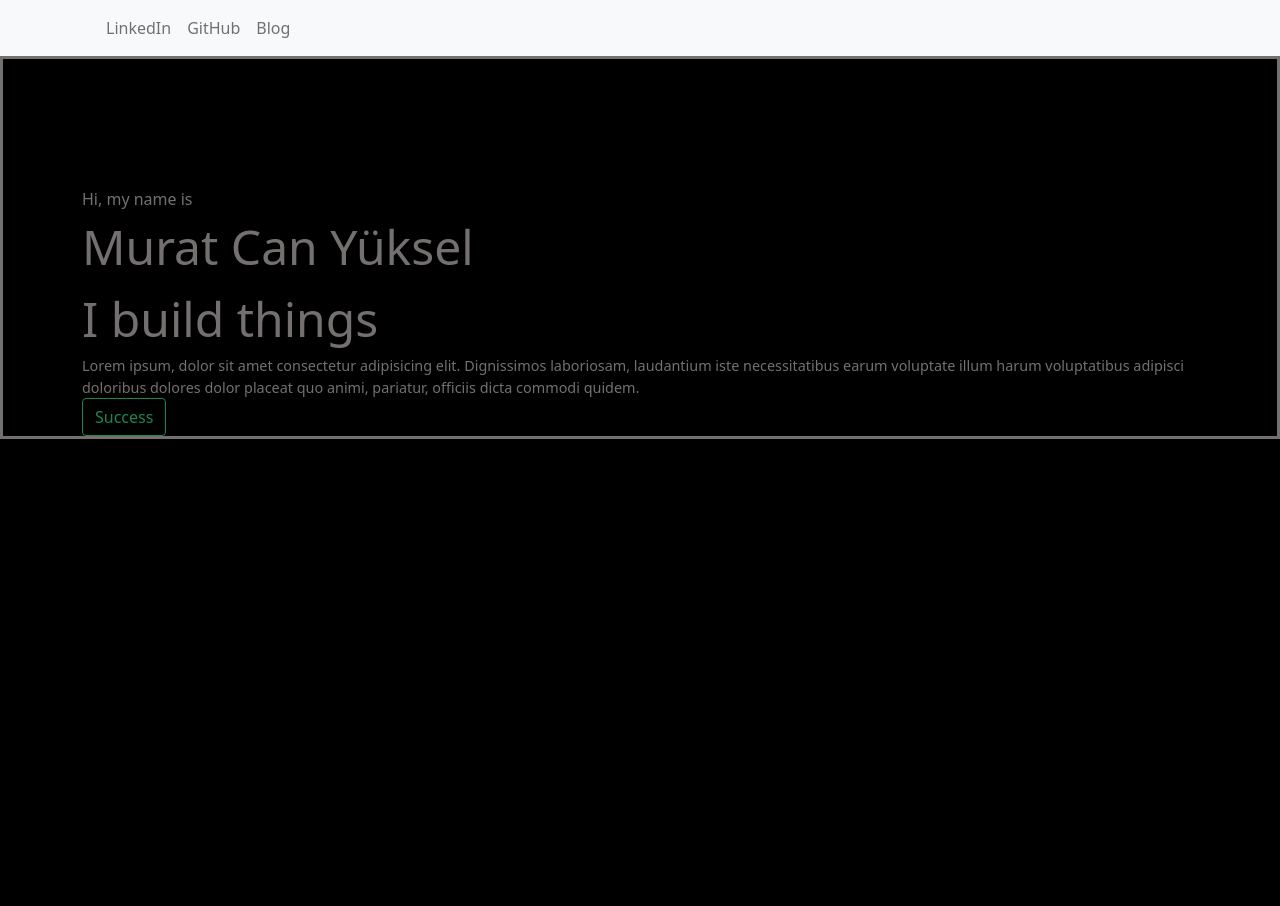
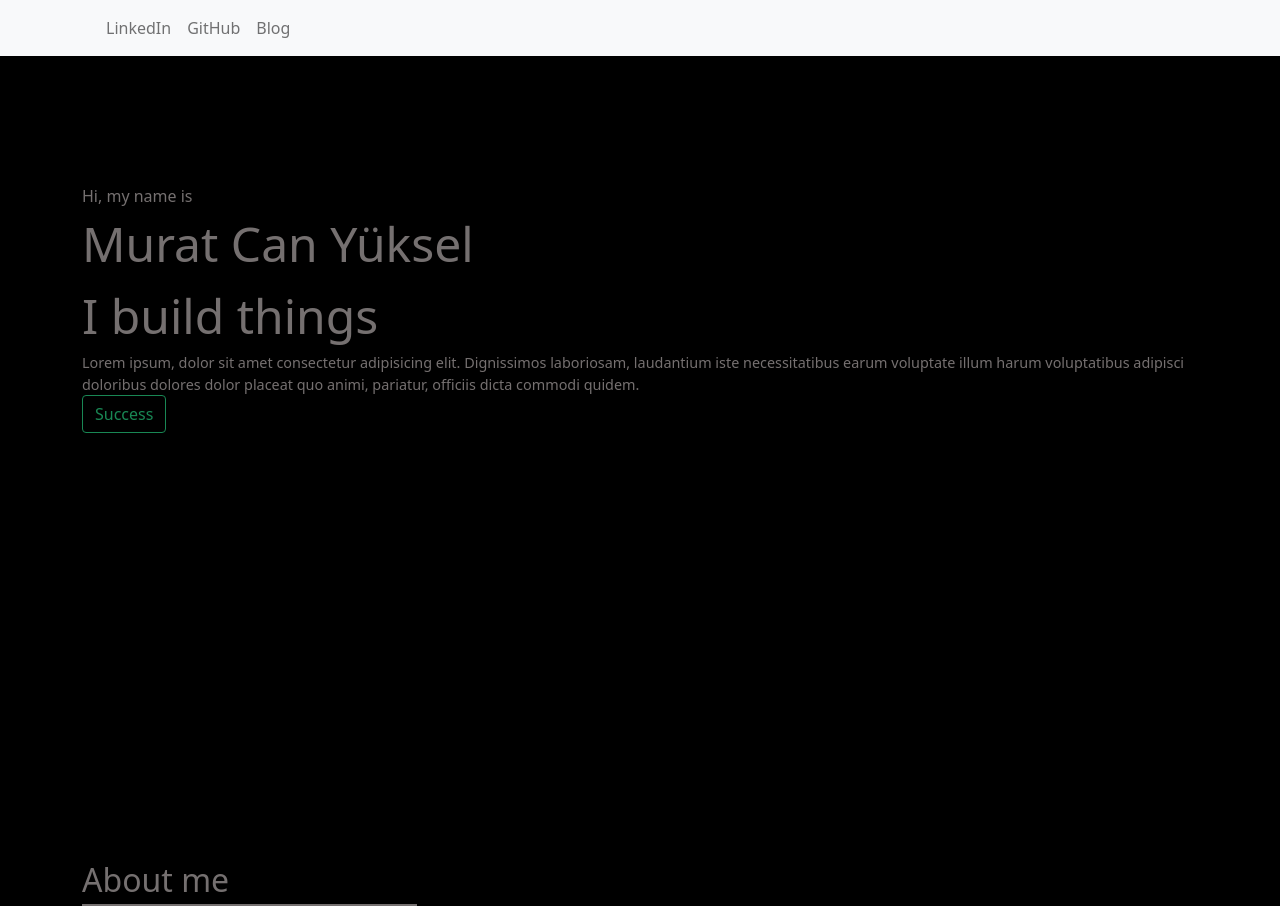
Before and after one commit to muratcan-yuksel/portfolio-brittany, a React (Vite) app: page / in a window 1280 px wide. Before the commit the page ends 800 px from the top, so only its background shows below. Built offline with nearby package versions, Linux system fonts and the light colour scheme; the HTML template or start-up script is replaced by a standard one.

Commit message:
styling. fallback

```diff
--- a/src/App.jsx
+++ b/src/App.jsx
@@ -1,15 +1,18 @@
 import React from "react";
 import "bootstrap/dist/css/bootstrap.min.css";
+//import css
+import "./App.css";
 //components
 import Navbar from "./components/Navbar.jsx";
 import Landing from "./components/Landing.jsx";
-import "./App.css";
+import About from "./components/about/About";
 
 const App = () => {
   return (
     <div>
       <Navbar />
       <Landing />
+      <About />
     </div>
   );
 };
--- a/src/components/Landing.jsx
+++ b/src/components/Landing.jsx
@@ -13,24 +13,27 @@ const Landing = () => {
             </div>
           </Col>
           <Col xs={12}>
-            <div className="title d-flex justify-content-start">
+            <div className="landingTitle d-flex justify-content-start">
               Murat Can Yüksel
             </div>
           </Col>{" "}
           <Col xs={12}>
-            <div className="title d-flex justify-content-start">
+            <div className="landingTitle d-flex justify-content-start">
               I build things
             </div>
           </Col>
           <Col>
-            <div className="para d-flex justify-content-start">
+            <div className="landingPara d-flex justify-content-start">
               Lorem ipsum, dolor sit amet consectetur adipisicing elit.
               Dignissimos laboriosam, laudantium iste necessitatibus earum
               voluptate illum harum voluptatibus adipisci doloribus dolores
               dolor placeat quo animi, pariatur, officiis dicta commodi quidem.
             </div>
           </Col>
-          <Col xs={12} className="buttonCol d-flex justify-content-start">
+          <Col
+            xs={12}
+            className="landingButtonCol d-flex justify-content-start"
+          >
             <Button variant="outline-success  ">Success</Button>{" "}
           </Col>
         </Row>
--- /dev/null
+++ b/src/components/about/About.jsx
@@ -0,0 +1,22 @@
+import React from "react";
+import { Container, Row, Col, Button } from "react-bootstrap";
+import "./about.css";
+
+const About = () => {
+  return (
+    <div>
+      <Container>
+        <Row>
+          <Col xs={12}>
+            <div className="aboutTitle">About me</div>
+          </Col>
+          <Col xs={12}>
+            <div className="aboutLine"></div>
+          </Col>
+        </Row>
+      </Container>
+    </div>
+  );
+};
+
+export default About;
--- /dev/null
+++ b/src/components/about/about.css
@@ -0,0 +1,8 @@
+.aboutTitle {
+  font-size: 2rem;
+}
+.aboutLine {
+  border: 1px solid rgb(117, 112, 112);
+  height: 2px;
+  width: 30%;
+}
--- a/src/styles/landing.css
+++ b/src/styles/landing.css
@@ -1,10 +1,10 @@
 .landingComp {
-  border: solid;
+  height: 100vh;
   padding-top: 8rem;
 }
-.title {
+.landingTitle {
   font-size: 3rem;
 }
-.para {
+.landingPara {
   font-size: 0.9rem;
 }
```
